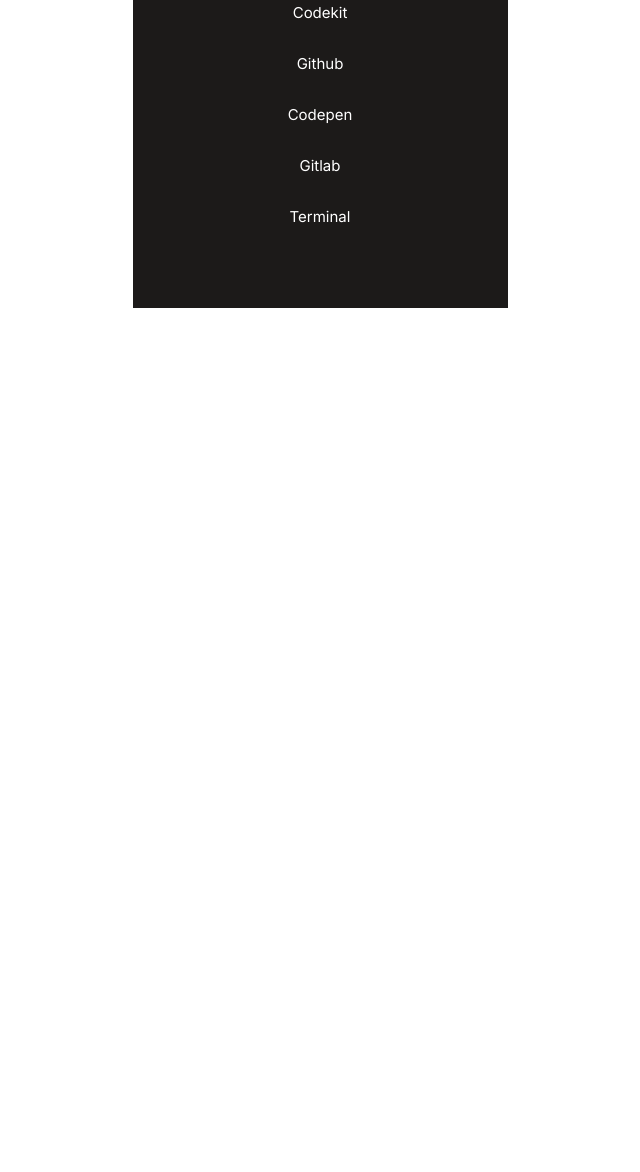
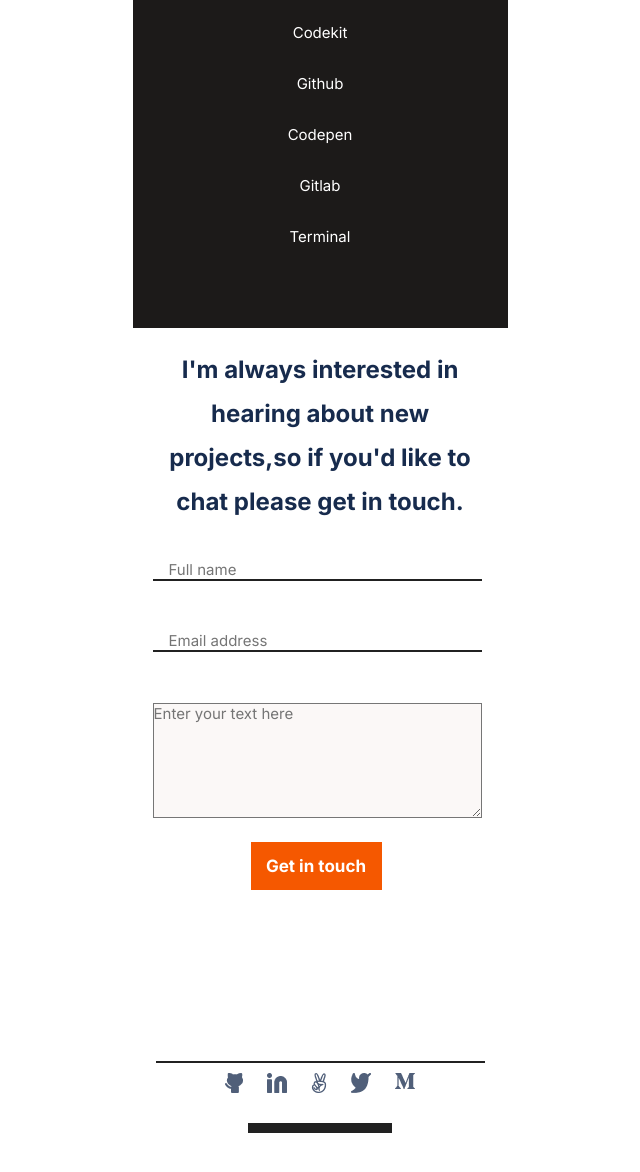
Before and after one commit to arnoldnekemiah/portfolio-new, a website: page index.html in a window 1280 px wide. Shown: the part 6338-7510 px from the top of the page, without its empty margins (320-960 px from the left). Before the commit the page ends 6646 px from the top, so only its background shows below. Drawn offline with Linux system fonts and the light colour scheme.

Commit message:
Added Contact section

```diff
--- a/index.html
+++ b/index.html
@@ -236,6 +236,43 @@
           </div>
         </div>
       </section>
+      <section id="Contact" class="contact">
+      <h2 class="conclusion-txt">I'm always interested in hearing about new projects,so if you'd like to chat please get in touch.</h2>
+    <form id="my-form" class="form" action="https://formspree.io/f/xgebykvy" method="post">
+      <div class="input-username">
+        <input id="username" class="input-1" type="text" maxlength="30" placeholder="Full name" name="input-username" required>
+        <hr class="line-z">
+      </div>
+      <div class="input-email">
+        <input id="mail" class="input-1" type="email" placeholder="Email address" name="input-email" required>
+        <hr class="line-z">
+      </div>
+        <textarea id="message" class="textarea" maxlength="500" placeholder="Enter your text here" name="textarea" required></textarea>
+        <button id="submit" class="btn-submit" type="submit">Get in touch</button>
+    </form>
+    <footer class="footer-last">
+      <hr class="line-z3">
+        <ul class="brands1">
+         <li class="icon">
+          <a href="#"><img src="./Images/github1.png" alt="github"></a>
+         </li>
+         <li class="icon">
+          <a href="#"><img src="./Images/linkedIn1.png" alt="linkedIn"></a>
+         </li>
+         <li class="icon">
+          <a href="#"><img src="./Images/Angellist.png" alt="Angellist"></a>
+         </li>
+         <li class="icon">
+          <a href="#"><img src="./Images/twitter1.png" alt="twitter"></a>
+         </li>
+         <li class="icon">
+          <a href="#"><img src="./Images/m1.png" alt="m"></a>
+         </li>
+        </ul>
+        <hr class="line-z2">
+
+    </footer>
+  </section>
 
 </body>
 </html>
--- a/style.css
+++ b/style.css
@@ -364,6 +364,7 @@
   color: #5b5957;
 }
 
+/* Contact section starts here */
 .contact {
   display: grid;
   margin: auto;
@@ -384,4 +385,102 @@
   font-size: 24px;
   font-weight: 700;
   color: #172b4d;
+  padding-top: 10px;
 }
+
+
+.form {
+  display: flex;
+  flex-direction: column;
+  height: 330px;
+  gap: 24px;
+  margin-top: 70px;
+  margin-left: 20px;
+}
+
+.input-username {
+  width: 327px;
+  height: 48px;
+}
+
+.input-email {
+  width: 327px;
+  height: 48px;
+}
+
+#error-message {
+  display: none;
+  margin-left: 30px;
+  color: #ea0e20;
+}
+
+.line-z {
+  border: 1px solid #212121;
+  width: 327px;
+}
+
+.input-1 {
+  height: 18px;
+  border: none;
+  padding-left: 16px;
+  font-family: 'Inter', sans-serif;
+  font-size: 15px;
+}
+
+.textarea {
+  height: 114px;
+  width: 327px;
+  font-family: 'Inter', sans-serif;
+  font-size: 15px;
+  background-color: #fbf8f7;
+  color: #3c3a39;
+}
+
+.btn-submit {
+  width: 131px;
+  height: 48px;
+  background-color: #f55800;
+  color: #fff;
+  border: none;
+  margin-left: 98px;
+  margin-bottom: 0;
+  font-family: 'Inter', sans-serif;
+  font-weight: 700;
+  font-size: 17px;
+  line-height: 24px;
+}
+
+.line-z3 {
+  border: 1px solid #212121;
+  width: 327px;
+}
+
+.footer-last {
+  height: 72px;
+  width: 375px;
+  display: flex;
+  flex-direction: column;
+  align-items: center;
+  margin: auto;
+}
+
+.brands1 {
+  list-style-type: none;
+  display: flex;
+  justify-content: center;
+  width: 180px;
+  font-size: 20px;
+  margin: auto;
+  gap: 24px;
+}
+
+.icon {
+  height: 40px;
+  width: 40px;
+}
+
+.line-z2 {
+  margin-bottom: 0;
+  width: 134px;
+  border: 5px solid #212121;
+}
```
